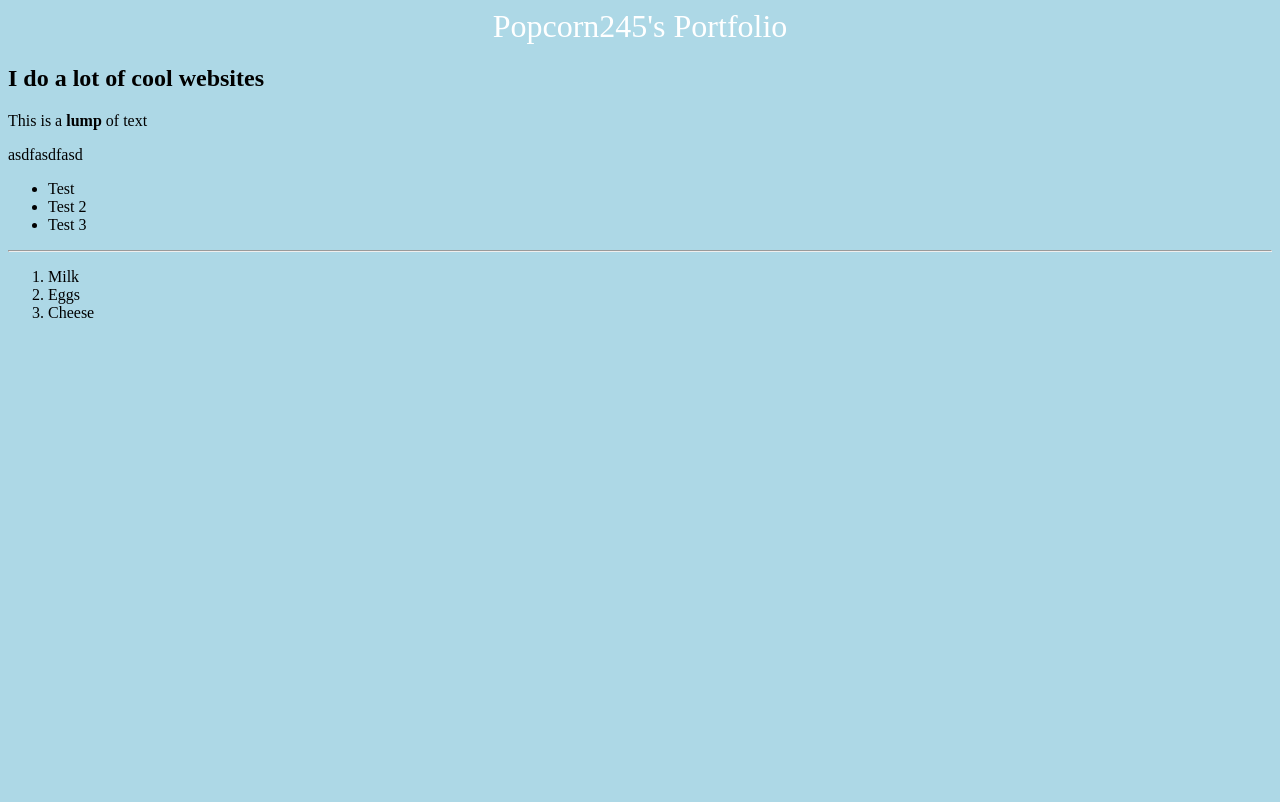
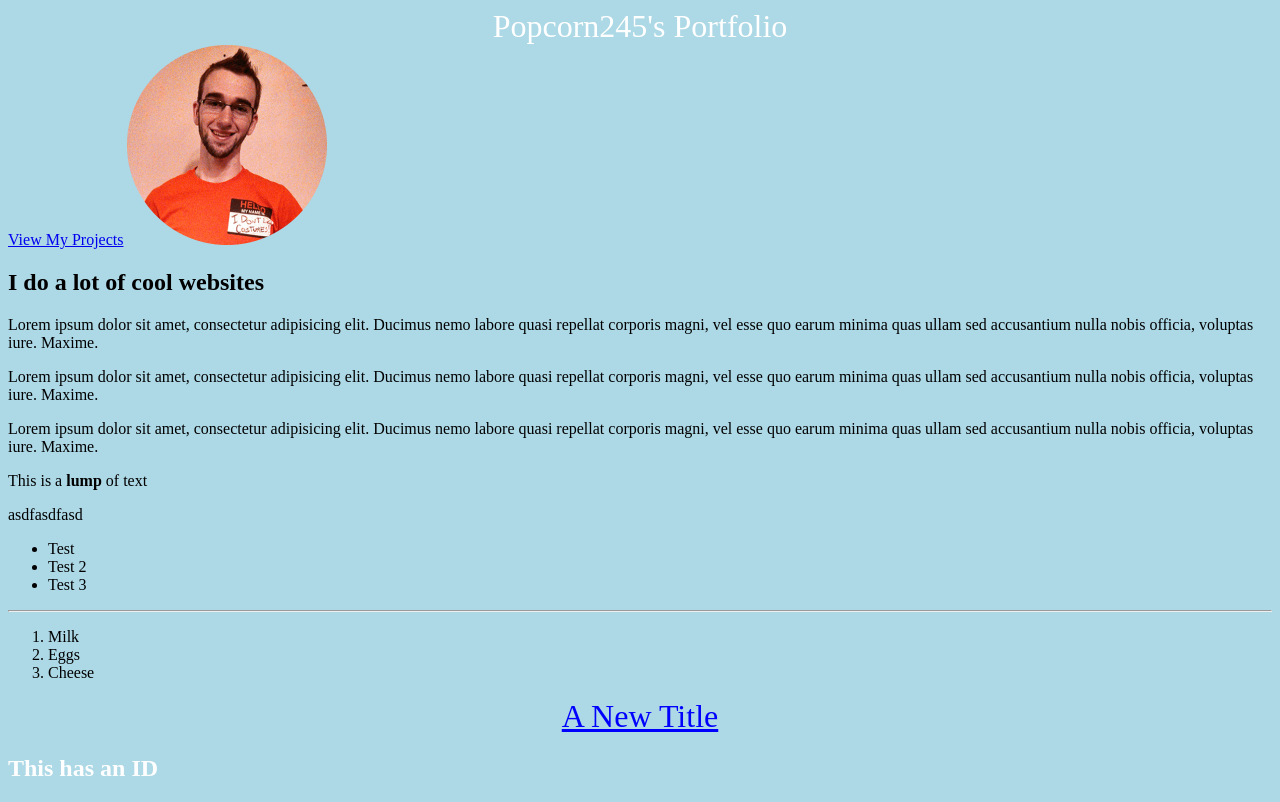
Before and after one commit to popcorn245/portfolio, a plain HTML site: page index.html in a window 1280 px wide. Drawn offline with Linux system fonts and the light colour scheme.

Commit message:
Add profile picture Add projects page

```diff
--- a/index.html
+++ b/index.html
@@ -9,7 +9,12 @@
 </head>
 <body>
     <h1>Popcorn245's Portfolio</h1>
+    <a href="projects.html">View My Projects</a>
+    <img src="images/me.png" alt="">
     <h2>I do a lot of cool websites</h2>
+    <p>Lorem ipsum dolor sit amet, consectetur adipisicing elit. Ducimus nemo labore quasi repellat corporis magni, vel esse quo earum minima quas ullam sed accusantium nulla nobis officia, voluptas iure. Maxime.</p>
+    <p>Lorem ipsum dolor sit amet, consectetur adipisicing elit. Ducimus nemo labore quasi repellat corporis magni, vel esse quo earum minima quas ullam sed accusantium nulla nobis officia, voluptas iure. Maxime.</p>
+    <p>Lorem ipsum dolor sit amet, consectetur adipisicing elit. Ducimus nemo labore quasi repellat corporis magni, vel esse quo earum minima quas ullam sed accusantium nulla nobis officia, voluptas iure. Maxime.</p>
     <p>
         This is a
         <b>lump</b>
@@ -27,5 +32,7 @@
         <li>Eggs</li>
         <li>Cheese</li>
     </ol>
+    <h1 class="blue-title underline">A New Title</h1>
+    <h2 id="sub-title">This has an ID</h2>
 </body>
 </html>
--- a/style.css
+++ b/style.css
@@ -8,3 +8,15 @@ h1 {
     font-weight: normal;
     margin: 0 20% 0 20%;
 }
+
+.blue-title {
+    color: blue;
+}
+
+#sub-title {
+    color: white;
+}
+
+.underline {
+    text-decoration: underline;
+}
```
Also changed, not shown: projects.html (added, +13 -0 lines), images/me.png (added).
